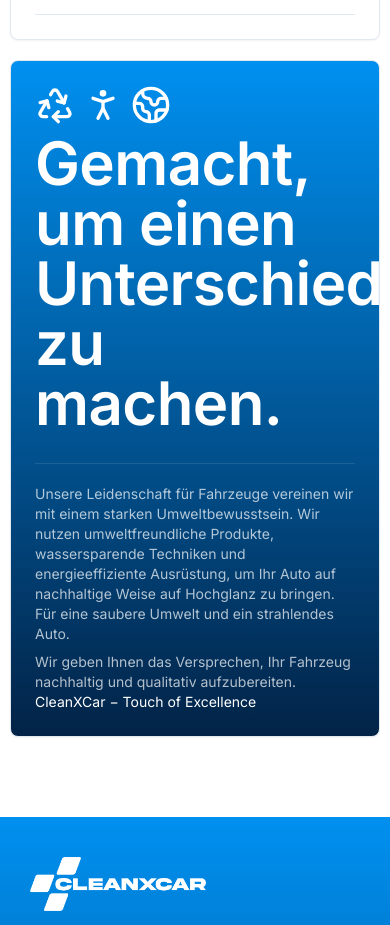
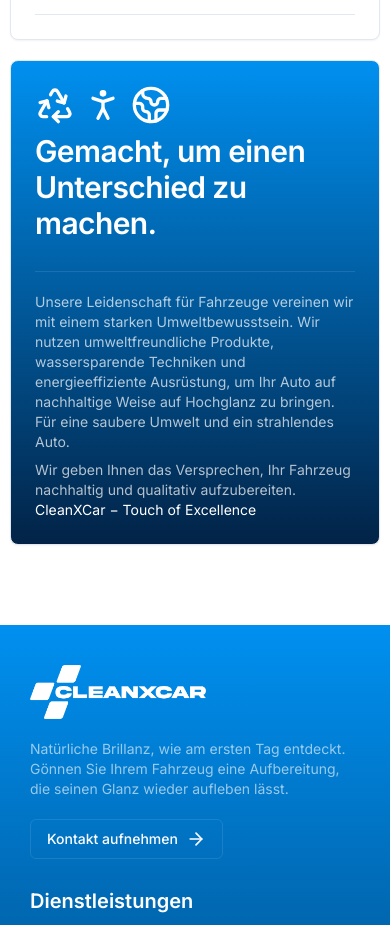
Before and after one commit to renhick/cleanxcar, a Next.js app: page /Aussenaufbereitung in a window 390 px wide. Shown: the part 3960-4885 px from the top of the page. Built offline with nearby package versions, Linux system fonts and the light colour scheme.

Commit message:
CXC_RELEASE_BRANCH

```diff
--- a/src/components/Banner.tsx
+++ b/src/components/Banner.tsx
@@ -12,7 +12,7 @@
                         <PersonStanding className='w-10 h-10 text-white' />
                         <Earth className='w-10 h-10 text-white'/>
                     </div>
-                    <p className='mt-2 text-6xl font-semibold text-white'>Gemacht, um einen <br /> Unterschied zu machen.</p>
+                    <p className='mt-2 text-3xl md:text-6xl font-semibold text-white'>Gemacht, um einen <br /> Unterschied zu machen.</p>
                 </CardTitle>
                 <CardDescription></CardDescription>
             </CardHeader>
```
